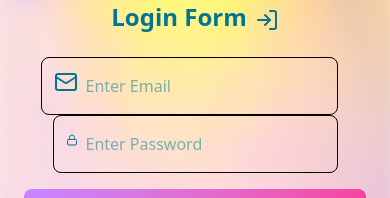
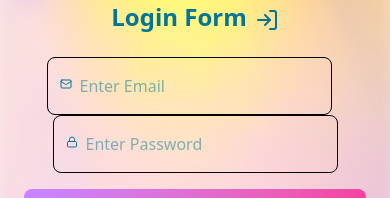
Before and after one commit to JagritMaggu/QuickyEventFrontend, a React (Vite) app: page /login in a window 390 px wide. Shown: the part 269-467 px from the top of the page. Built offline with nearby package versions, Linux system fonts and the light colour scheme.

Commit message:
improved login form for mobile

```diff
--- a/Components/Login.jsx
+++ b/Components/Login.jsx
@@ -61,7 +61,7 @@ export default function LoginForm() {
         <form onSubmit={handleLogin} className="space-y-4  ">
       <div className='flex flex-col items-center md:grid md:grid-cols-2 md:justify-center md:w-full space-x-3'>
          <div className="flex sm:flex-row items-center border rounded-lg px-3 py-2 space-y-2 sm:space-y-0 sm:space-x-3">
-  <Mail className="text-cyan-700  sm:h-5 sm:w-5" />
+  <Mail className="text-cyan-700 h-3 w-3 mt-1  sm:h-5 sm:w-5" />
   <input
     type="email"
     placeholder="Enter Email"
@@ -74,7 +74,7 @@ export default function LoginForm() {
 
 
           <div className="flex  sm:flex-row items-center border rounded-lg px-3 py-2 space-y-2 sm:space-y-0 sm:space-x-3">
-            <Lock className="text-cyan-700 h-3 w-3 sm:h-5 sm:w-5" />
+            <Lock className="text-cyan-700 h-3 w-3 sm:h-5 mt-1 sm:w-5" />
             <input
               type="password"
               placeholder="Enter Password"
```
